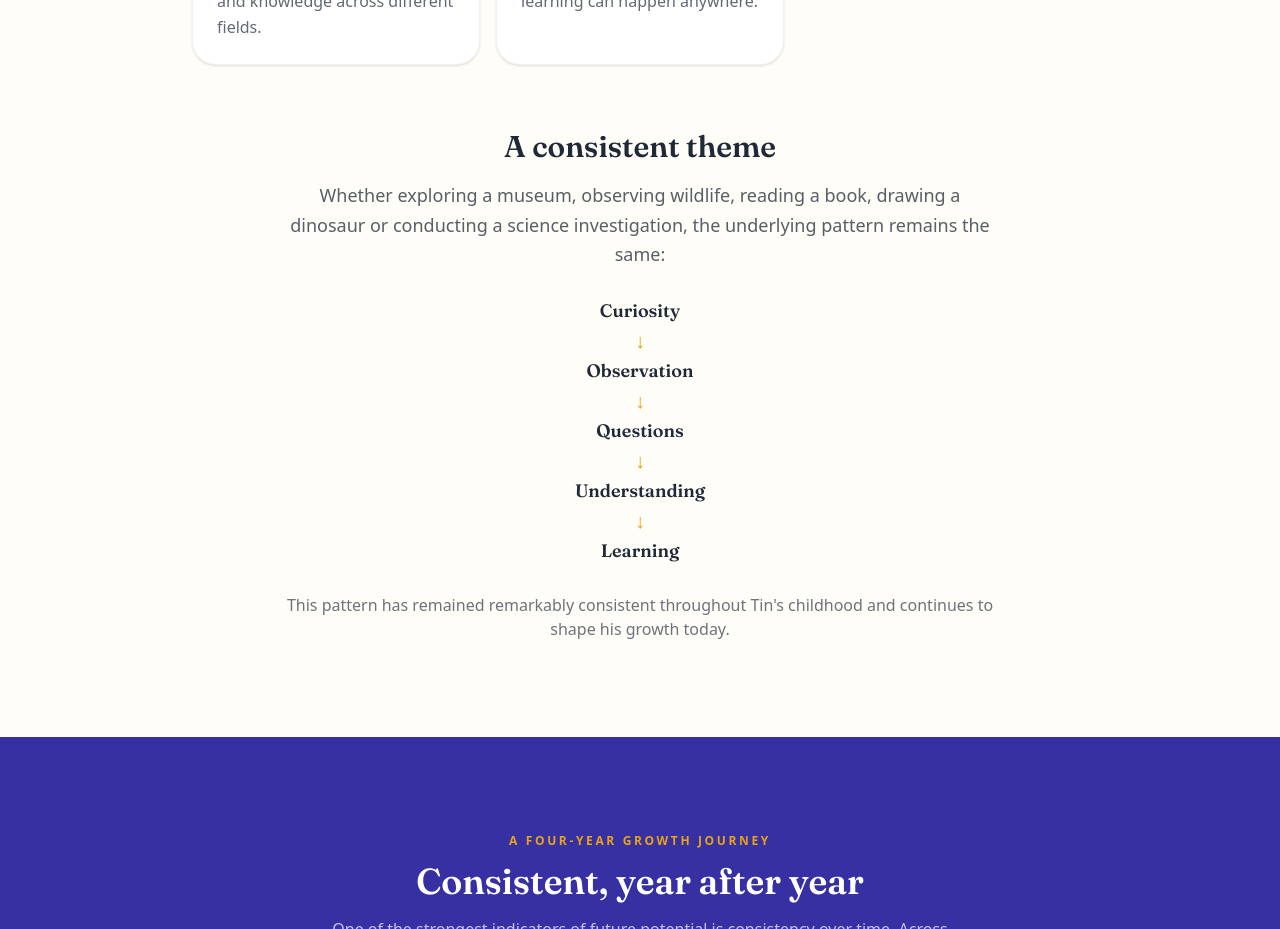
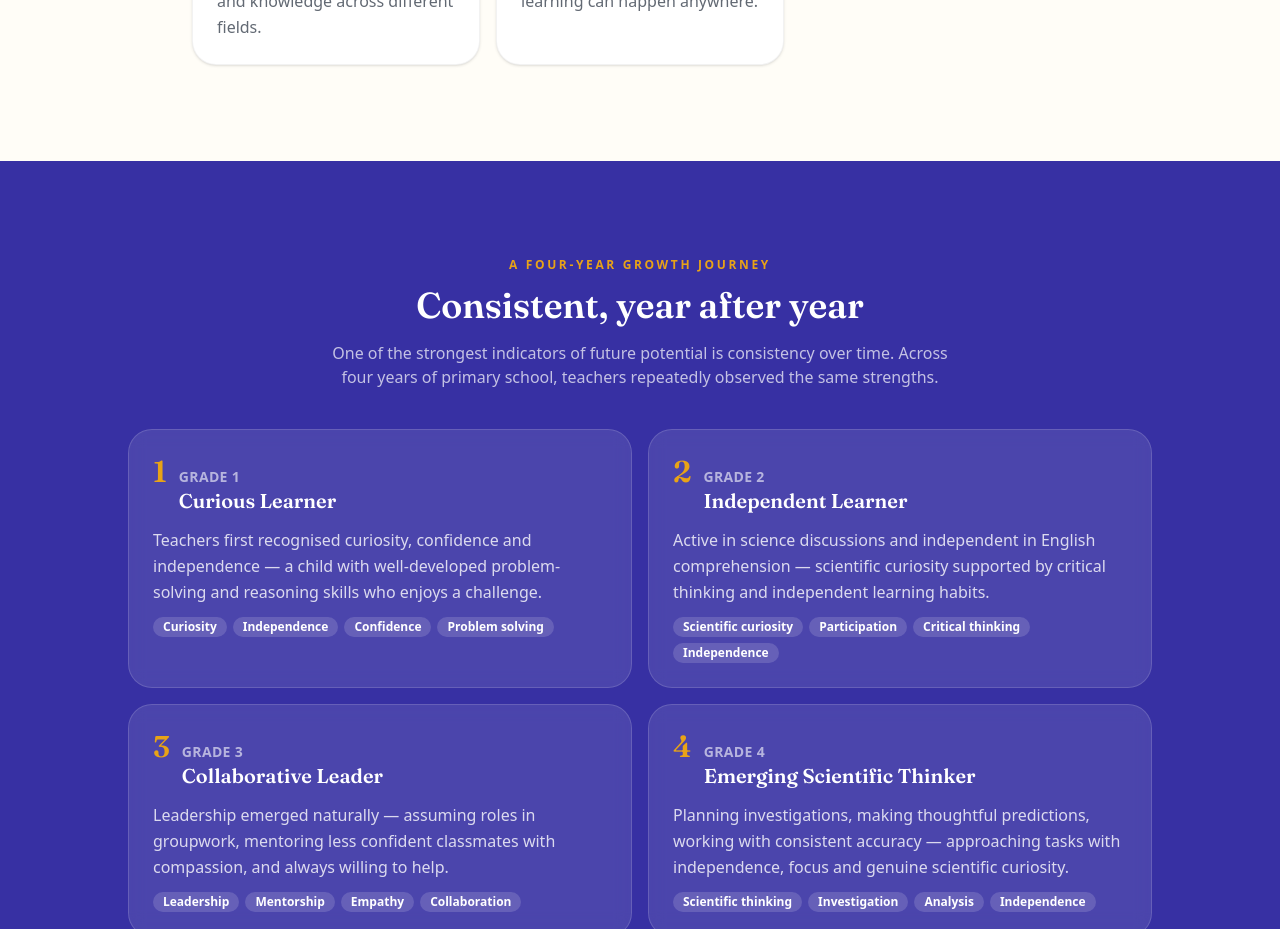
Before and after one commit to jindo9986/kidcenter, a Next.js app in the folder apps/portfolio/: page / in a window 1280 px wide. Shown: the part 10600-11529 px from the top of the page. Built offline with nearby package versions, Linux system fonts and the light colour scheme; a web font is replaced by a local one.

Commit message:
content(portfolio): drop redundant 'A consistent theme' block from Curiosity chapter
It repeated the Observe → Understand → Explain pattern already shown in the
philosophy and visual-thinker sections.

```diff
--- a/apps/portfolio/content/story.json
+++ b/apps/portfolio/content/story.json
@@ -157,12 +157,6 @@
         { "name": "Connection", "body": "Connecting experiences, ideas and knowledge across different fields." },
         { "name": "Lifelong learning", "body": "The understanding that learning can happen anywhere." }
       ]
-    },
-    "theme": {
-      "title": "A consistent theme",
-      "intro": "Whether exploring a museum, observing wildlife, reading a book, drawing a dinosaur or conducting a science investigation, the underlying pattern remains the same:",
-      "chain": ["Curiosity", "Observation", "Questions", "Understanding", "Learning"],
-      "close": "This pattern has remained remarkably consistent throughout Tin's childhood and continues to shape his growth today."
     }
   },
   "growth": {
--- a/apps/portfolio/src/app/page.tsx
+++ b/apps/portfolio/src/app/page.tsx
@@ -662,25 +662,6 @@ export default function StoryPage() {
             </div>
           ))}
         </div>
-
-        {/* A consistent theme */}
-        <div className="mx-auto mt-16 max-w-[720px] text-center">
-          <h3 className="font-display text-2xl font-bold text-ink sm:text-3xl">
-            {c.theme.title}
-          </h3>
-          <p className="mt-4 text-lg leading-relaxed text-ink/75">
-            {c.theme.intro}
-          </p>
-          <div className="mx-auto mt-7 flex flex-col items-center gap-1.5 font-display text-lg font-bold text-ink">
-            {c.theme.chain.map((step, i) => (
-              <div key={i} className="flex flex-col items-center gap-1.5">
-                {i > 0 && <span className="text-xl leading-none text-accent">↓</span>}
-                <span>{step}</span>
-              </div>
-            ))}
-          </div>
-          <p className="mt-7 text-ink/65">{c.theme.close}</p>
-        </div>
       </section>
 
       {/* GROWTH JOURNEY */}
--- a/apps/portfolio/src/lib/story.ts
+++ b/apps/portfolio/src/lib/story.ts
@@ -66,7 +66,6 @@ export interface Story {
       intro: string;
       traits: { name: string; body: string }[];
     };
-    theme: { title: string; intro: string; chain: string[]; close: string };
   };
   growth: {
     eyebrow: string;
```
